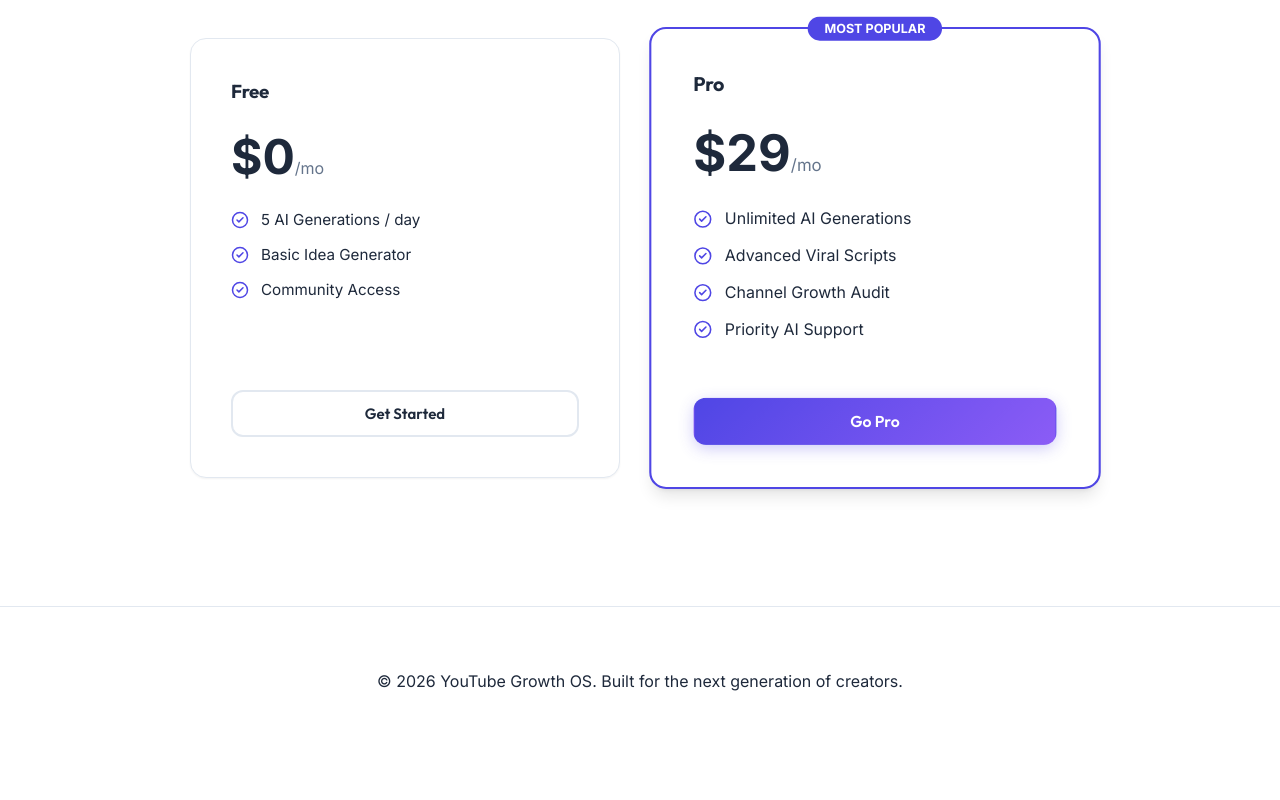
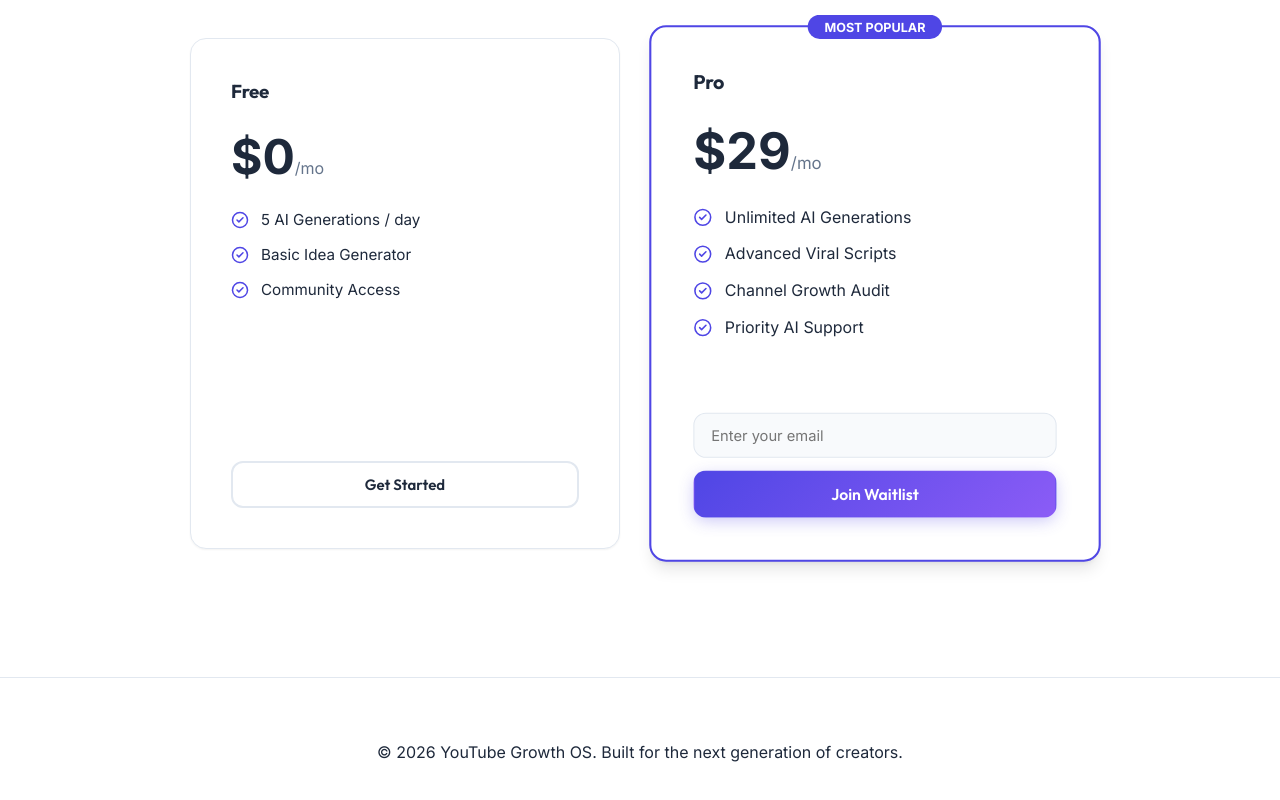
Before and after one commit to Sarthakhymen/youtube-growth-os, a Next.js app: page / in a window 1280 px wide. Shown: the part 1635-2435 px from the top of the page. Before the commit the page ends 2390 px from the top, so only its background shows below. Built offline with nearby package versions, Linux system fonts and the light colour scheme.

Commit message:
Configure Resend API key for automated emails

```diff
--- a/package.json
+++ b/package.json
@@ -21,6 +21,7 @@
     "razorpay": "^2.9.6",
     "react": "19.2.4",
     "react-dom": "19.2.4",
+    "resend": "^6.12.2",
     "stripe": "^22.1.0",
     "tailwind-merge": "^3.5.0"
   },
--- /dev/null
+++ b/src/app/api/waitlist/route.ts
@@ -0,0 +1,52 @@
+import { NextResponse } from 'next/server';
+import dbConnect from '@/lib/db';
+import Waitlist from '@/models/Waitlist';
+import { Resend } from 'resend';
+
+const resend = new Resend(process.env.RESEND_API_KEY);
+
+export async function POST(req: Request) {
+  try {
+    await dbConnect();
+    const { email, plan } = await req.json();
+
+    if (!email) {
+      return NextResponse.json({ error: 'Email is required' }, { status: 400 });
+    }
+
+    // Check if already exists
+    const existing = await Waitlist.findOne({ email });
+    if (existing) {
+      return NextResponse.json({ message: 'You are already on the waitlist!' }, { status: 200 });
+    }
+
+    const entry = await Waitlist.create({ email, plan });
+
+    // Send Welcome Email
+    try {
+      await resend.emails.send({
+        from: 'YouTube Growth OS <onboarding@resend.dev>',
+        to: email,
+        subject: 'Welcome to the Waitlist! 🚀',
+        html: `
+          <div style="font-family: sans-serif; max-width: 600px; margin: 0 auto; padding: 20px; border: 1px solid #eee; border-radius: 10px;">
+            <h1 style="color: #4f46e5;">You're on the list! 🚀</h1>
+            <p>Thanks for your interest in <strong>YouTube Growth OS Pro</strong>.</p>
+            <p>We're building the ultimate content factory for creators like you, and we'll let you know as soon as we open up access.</p>
+            <hr style="border: none; border-top: 1px solid #eee; margin: 20px 0;" />
+            <p style="font-size: 14px; color: #666;">In the meantime, you can continue using the free tools on our dashboard.</p>
+            <p style="font-size: 14px; color: #666;">Best,<br />The YouTube Growth OS Team</p>
+          </div>
+        `,
+      });
+    } catch (emailError) {
+      console.error('Failed to send email:', emailError);
+      // We don't want to fail the whole request if email fails
+    }
+
+    return NextResponse.json({ message: 'Welcome to the waitlist!', entry }, { status: 201 });
+  } catch (error: any) {
+    console.error('Waitlist Error:', error);
+    return NextResponse.json({ error: error.message || 'Something went wrong' }, { status: 500 });
+  }
+}
--- a/src/app/page.module.css
+++ b/src/app/page.module.css
@@ -285,3 +285,43 @@
     order: -1;
   }
 }
+
+.waitlistForm {
+  margin-top: 1rem;
+}
+
+.waitlistInputGroup {
+  display: flex;
+  flex-direction: column;
+  gap: 0.75rem;
+}
+
+.waitlistInput {
+  padding: 0.75rem 1rem;
+  border-radius: var(--radius-md);
+  border: 1px solid var(--border);
+  background: var(--bg-subtle);
+  color: var(--text-main);
+  font-size: 0.875rem;
+  transition: all 0.2s ease;
+}
+
+.waitlistInput:focus {
+  outline: none;
+  border-color: var(--primary);
+  box-shadow: 0 0 0 2px rgba(99, 102, 241, 0.1);
+}
+
+.successMsg {
+  display: flex;
+  flex-direction: column;
+  align-items: center;
+  gap: 0.75rem;
+  padding: 1.5rem;
+  background: rgba(34, 197, 94, 0.1);
+  border: 1px solid rgba(34, 197, 94, 0.2);
+  border-radius: var(--radius-md);
+  color: #16a34a;
+  text-align: center;
+  font-size: 0.875rem;
+}
--- a/src/app/page.tsx
+++ b/src/app/page.tsx
@@ -29,41 +29,34 @@
     document.getElementById('pricing')?.scrollIntoView({ behavior: 'smooth' });
   };
 
-  const handleRazorpay = async (amount: number, planName: string) => {
+  const [waitlistEmail, setWaitlistEmail] = React.useState('');
+  const [isJoining, setIsJoining] = React.useState(false);
+  const [joined, setJoined] = React.useState(false);
+
+  const handleJoinWaitlist = async (e: React.FormEvent) => {
+    e.preventDefault();
+    if (!waitlistEmail) return;
+
+    setIsJoining(true);
     try {
-      const response = await fetch('/api/checkout/razorpay', {
+      const response = await fetch('/api/waitlist', {
         method: 'POST',
         headers: { 'Content-Type': 'application/json' },
-        body: JSON.stringify({ amount, currency: 'INR' }),
+        body: JSON.stringify({ email: waitlistEmail, plan: 'Pro' }),
       });
 
-      const order = await response.json();
-
-      const options = {
-        key: process.env.NEXT_PUBLIC_RAZORPAY_KEY_ID, // Enter your Key ID here
-        amount: order.amount,
-        currency: order.currency,
-        name: 'YouTube Growth OS',
-        description: `Upgrade to ${planName} Plan`,
-        order_id: order.id,
-        handler: function (response: any) {
-          alert('Payment Successful! Payment ID: ' + response.razorpay_payment_id);
-          router.push('/dashboard');
-        },
-        prefill: {
-          name: 'Creator Name',
-          email: 'creator@example.com',
-        },
-        theme: {
-          color: '#4f46e5',
-        },
-      };
-
-      const rzp = new window.Razorpay(options);
-      rzp.open();
+      if (response.ok) {
+        setJoined(true);
+        setWaitlistEmail('');
+      } else {
+        const data = await response.json();
+        alert(data.message || 'Something went wrong');
+      }
     } catch (error) {
-      console.error('Payment Error:', error);
-      alert('Payment failed to initialize. Check console for details.');
+      console.error('Waitlist Error:', error);
+      alert('Failed to join waitlist.');
+    } finally {
+      setIsJoining(false);
     }
   };
   return (
@@ -182,7 +175,28 @@
                 <li><CheckCircle2 size={18} /> Channel Growth Audit</li>
                 <li><CheckCircle2 size={18} /> Priority AI Support</li>
               </ul>
-              <Button className={styles.priceBtn} onClick={() => handleRazorpay(2499, 'Pro')}>Go Pro</Button>
+              <div className={styles.waitlistForm}>
+                {joined ? (
+                  <div className={styles.successMsg}>
+                    <CheckCircle2 size={24} />
+                    <span>You're on the list! We'll notify you when Pro launches.</span>
+                  </div>
+                ) : (
+                  <form onSubmit={handleJoinWaitlist} className={styles.waitlistInputGroup}>
+                    <input
+                      type="email"
+                      placeholder="Enter your email"
+                      className={styles.waitlistInput}
+                      value={waitlistEmail}
+                      onChange={(e) => setWaitlistEmail(e.target.value)}
+                      required
+                    />
+                    <Button type="submit" isLoading={isJoining} className={styles.priceBtn}>
+                      Join Waitlist
+                    </Button>
+                  </form>
+                )}
+              </div>
             </Card>
           </div>
         </div>
--- /dev/null
+++ b/src/models/Waitlist.ts
@@ -0,0 +1,24 @@
+import mongoose from 'mongoose';
+
+const WaitlistSchema = new mongoose.Schema({
+  email: {
+    type: String,
+    required: [true, 'Please provide an email'],
+    unique: true,
+    match: [
+      /^\w+([\.-]?\w+)*@\w+([\.-]?\w+)*(\.\w{2,3})+$/,
+      'Please provide a valid email',
+    ],
+  },
+  plan: {
+    type: String,
+    enum: ['Pro', 'Free'],
+    default: 'Pro',
+  },
+  createdAt: {
+    type: Date,
+    default: Date.now,
+  },
+});
+
+export default mongoose.models.Waitlist || mongoose.model('Waitlist', WaitlistSchema);
```
Also changed, not shown: 1 other file (tests, documents, lock files or other folders).
